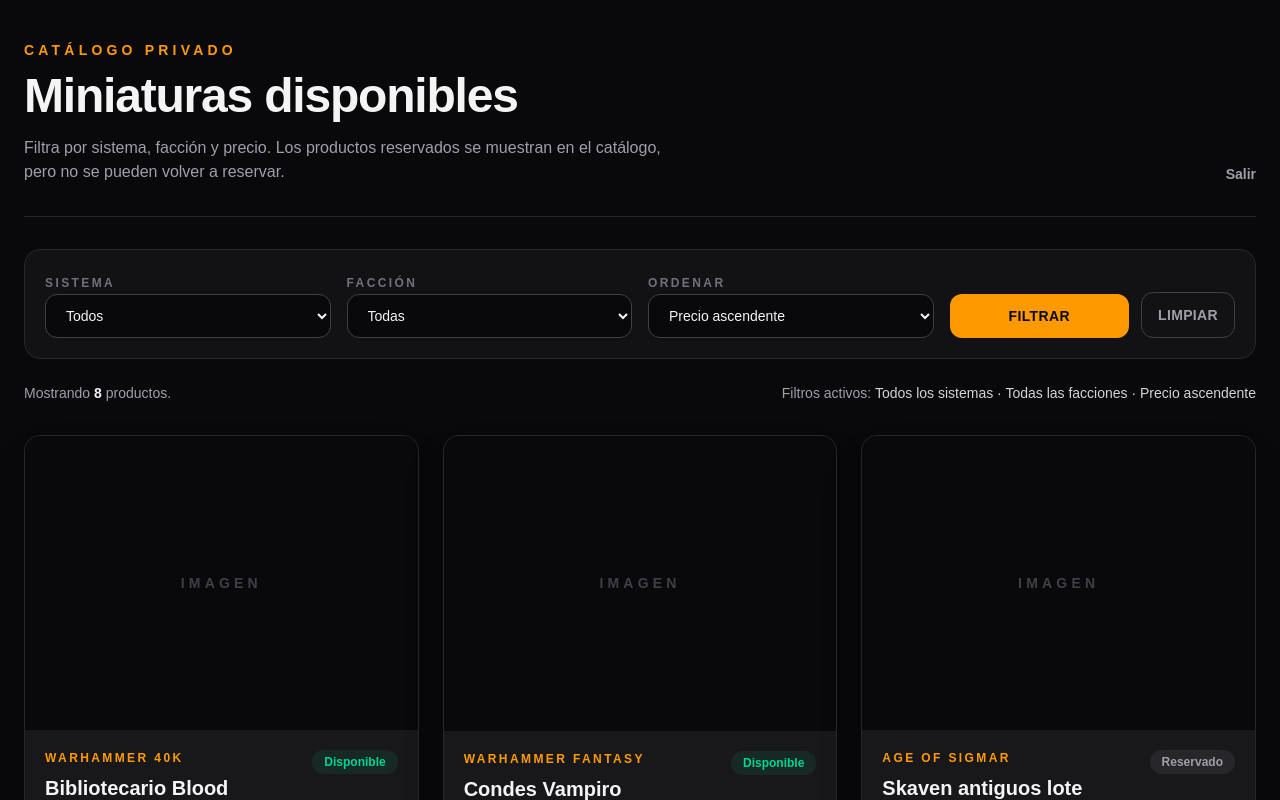
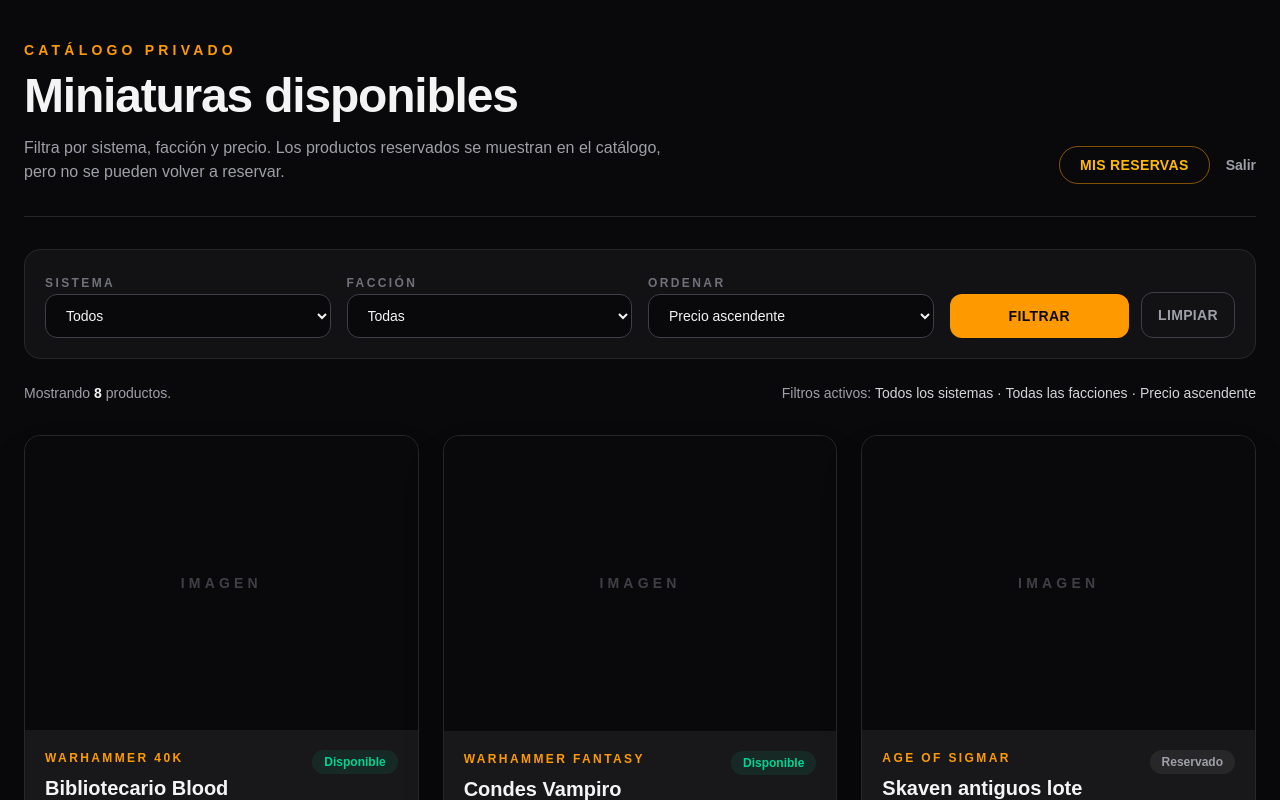
Before and after one commit to PCAMCAS/viejuner-castineira, a Next.js app: page /catalog in a window 1280 px wide. Shown: the top 800 px of the page. Built offline with nearby package versions, Linux system fonts and the light colour scheme.

Commit message:
Add reservations link to catalog

```diff
--- a/app/catalog/page.tsx
+++ b/app/catalog/page.tsx
@@ -79,12 +79,21 @@ export default async function CatalogPage({ searchParams }: CatalogPageProps) {
             </p>
           </div>
 
+          <nav className="flex flex-wrap items-center gap-4">
+            <Link
+              href="/reservations"
+              className="rounded-full border border-amber-500/50 px-5 py-2 text-sm font-bold uppercase tracking-wide text-amber-400 transition hover:border-amber-400 hover:text-amber-300"
+            >
+              Mis reservas
+            </Link>
+
             <Link
               href="/"
               className="text-sm font-semibold text-zinc-400 transition hover:text-amber-400"
             >
               Salir
             </Link>
+          </nav>
         </header>
 
         <form
```
Lines whose indentation alone changed are shown as unchanged.
